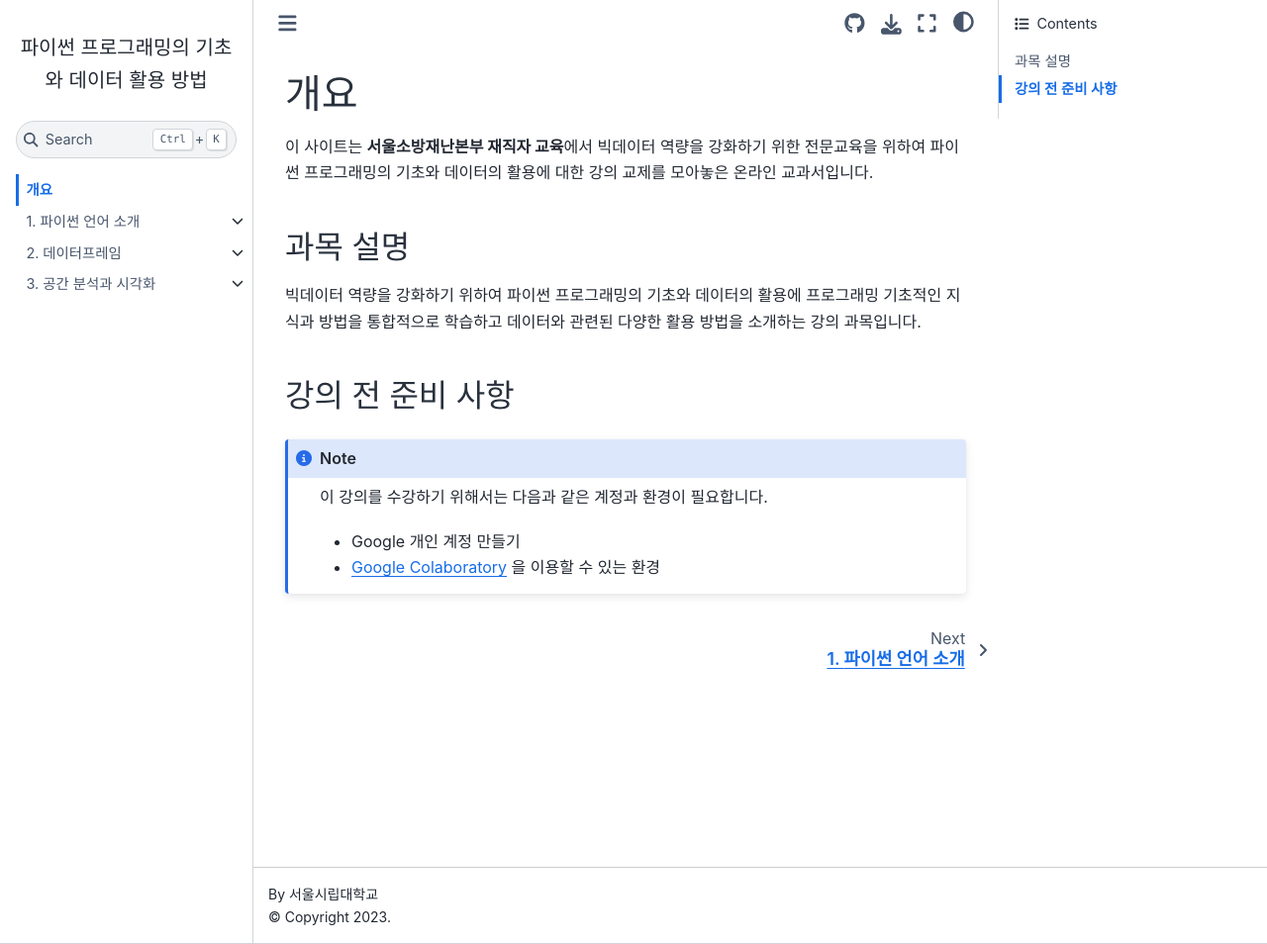
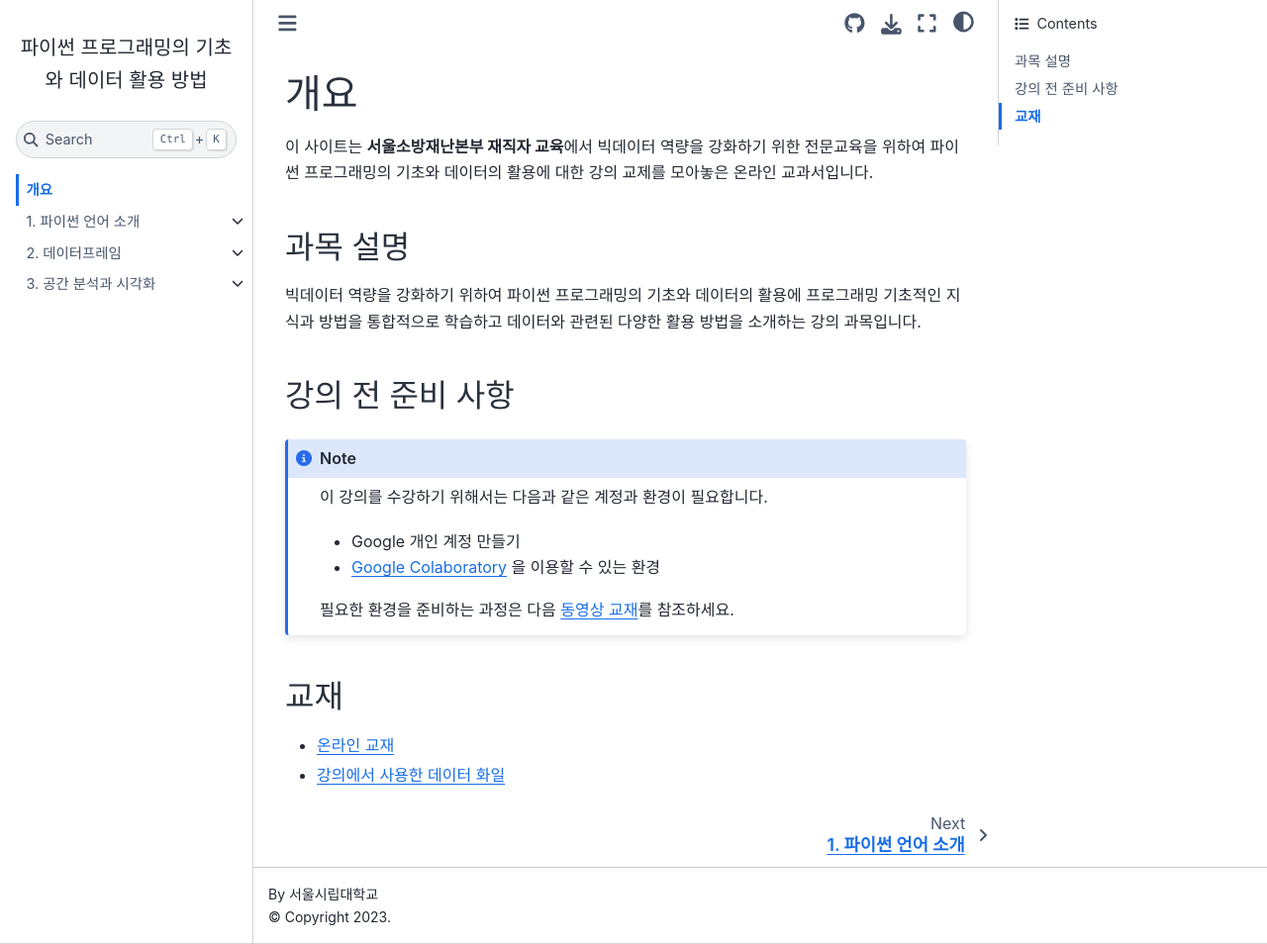
Before and after one commit to UOS-Bigdata/lab_fire_seoul, a Jupyter Book: the page built from index.md, in a window 1280 px wide and 954 px high. Shown: the whole window at 99% size. Built offline with Jupyter Book 1.0.4 settings and Sphinx 7.4.7 and the Sphinx Book theme 1.1.4, drawn with Linux system fonts in a browser that asks for light colours; pages that are not in the unit, such as notebooks, are missing from menus.

Commit message:
modify README

```diff
--- a/index.md
+++ b/index.md
@@ -15,4 +15,11 @@
 
 - Google 개인 계정 만들기
 - [Google Colaboratory](https://colab.research.google.com/) 을 이용할 수 있는 환경
+
+필요한 환경을 준비하는 과정은 다음 [동영상 교재](https://youtu.be/gxqjDnO-6VA)를 참조하세요.
 :::
+
+## 교재
+
+- [온라인 교재](https://uos-bigdata.github.io/lab_fire_seoul)
+- [강의에서 사용한 데이터 화일](https://uos-bigdata.github.io/lab_data/docs/seoul_fire.html)
```
